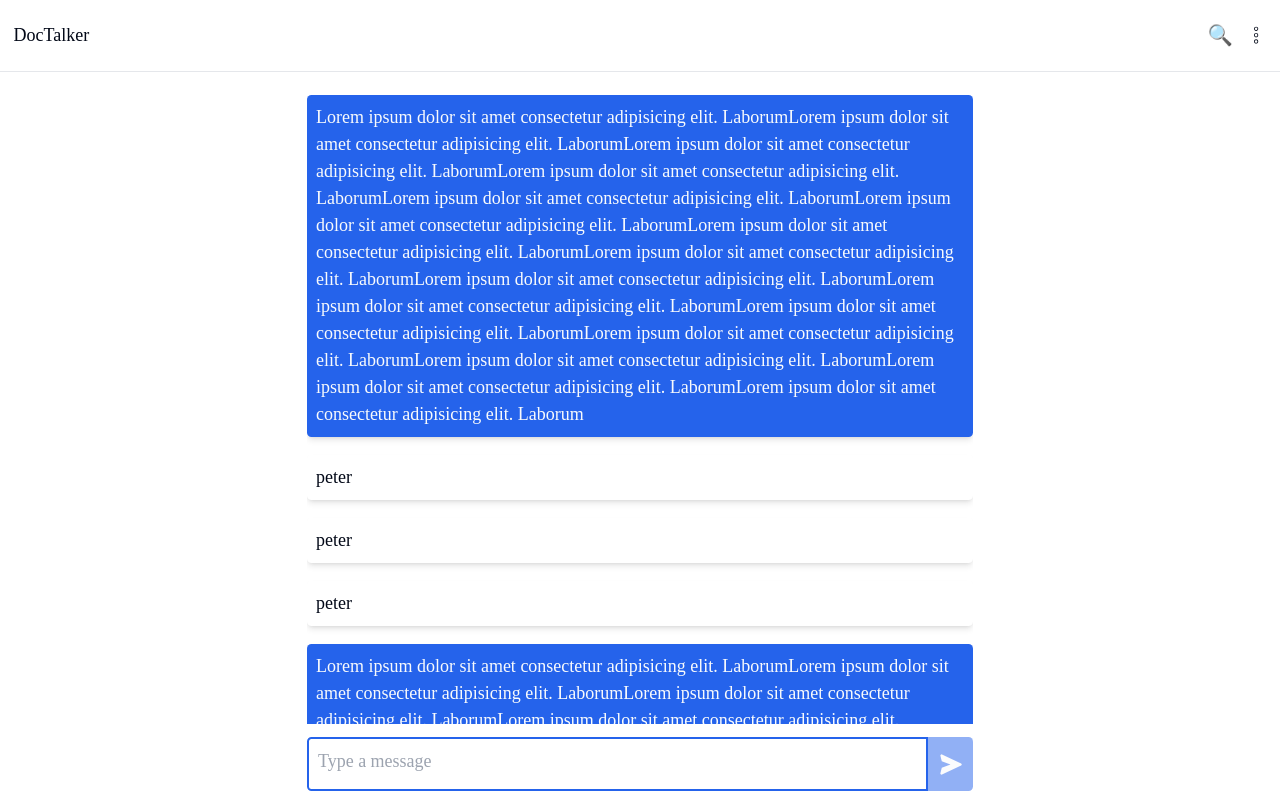
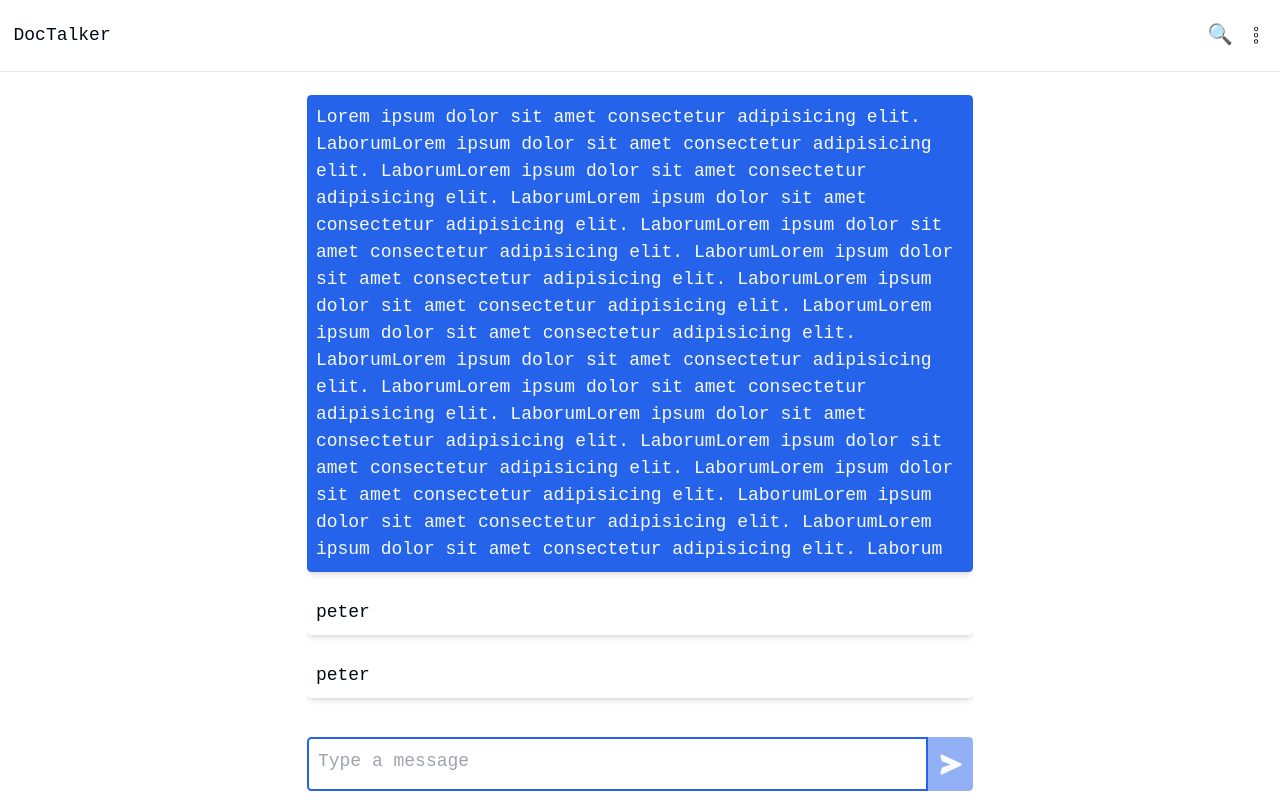
Before and after one commit to Peter3Khalil/DocTalkerTest, a Next.js app: page /chat/1 in a window 1280 px wide. Built offline with nearby package versions, Linux system fonts and the light colour scheme.

Commit message:
Refactor

```diff
--- a/src/components/Header.jsx
+++ b/src/components/Header.jsx
@@ -1,17 +1,42 @@
 import React, { useEffect, useState } from "react"
 import { CiMenuKebab } from "react-icons/ci"
 const Header = () => {
+  const [searchOpened, setSearchOpened] = useState(false)
+  useEffect(() => {
+    if (searchOpened) document.getElementById("search").focus()
+  }, [searchOpened])
   return (
     <header
-      className={`flex h-16 w-full shrink-0 items-center justify-between border-b bg-background px-3`}
+      className={`relative flex h-16 w-full shrink-0 items-center justify-between border-b bg-background px-3`}
     >
       <h1>DocTalker</h1>
       <div className="flex gap-3">
-        <button className="text-lg">🔍</button>
+        <button
+          onClick={() => setSearchOpened(true)}
+          className={`text-lg ${searchOpened ? "hidden" : "block"}`}
+        >
+          🔍
+        </button>
         <button className="text-lg">
           <CiMenuKebab />
         </button>
       </div>
+      {searchOpened && (
+        <div className="absolute left-0 top-0 flex h-full  w-full items-center bg-background">
+          <input
+            type="text"
+            className="h-full w-full px-3 outline-none"
+            placeholder="Search"
+            id="search"
+          />
+          <button
+            className="w-12 text-lg"
+            onClick={() => setSearchOpened(false)}
+          >
+            ❌
+          </button>
+        </div>
+      )}
     </header>
   )
 }
--- a/src/styles/globals.css
+++ b/src/styles/globals.css
@@ -2,14 +2,14 @@
 @tailwind components;
 @tailwind utilities;
 
-@import url('https://fonts.googleapis.com/css2?family=Amatic+SC:wght@400;700&family=Delius+Unicase:wght@400;700&display=swap');
+@import url('https://fonts.googleapis.com/css2?family=M+PLUS+Code+Latin:wght@300;400;500;600;700&display=swap');
 *{
     box-sizing: border-box;
 }
 
 html {
     font-size: 18px;
-    font-family: 'Delius Unicase', cursive;
+    font-family: 'M PLUS Code Latin', monospace;
 }
 
 body, #__next {
```
